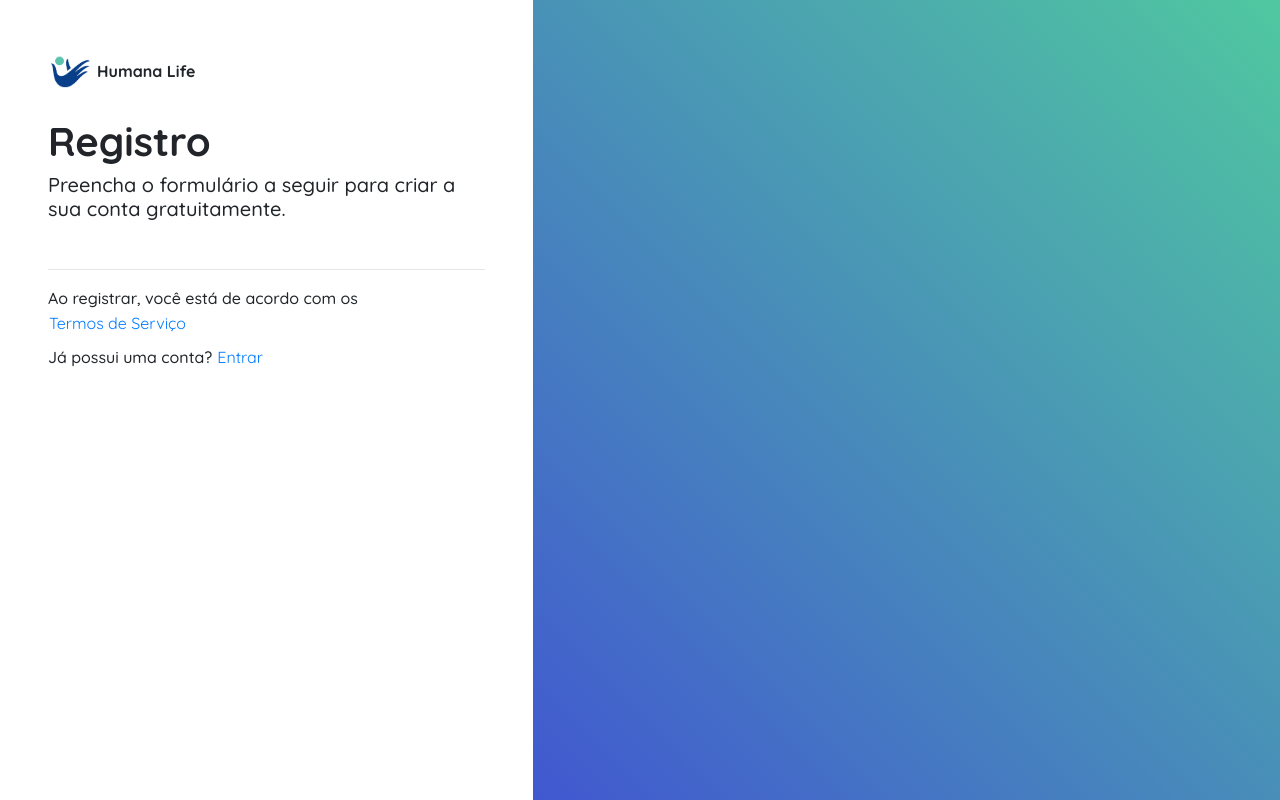
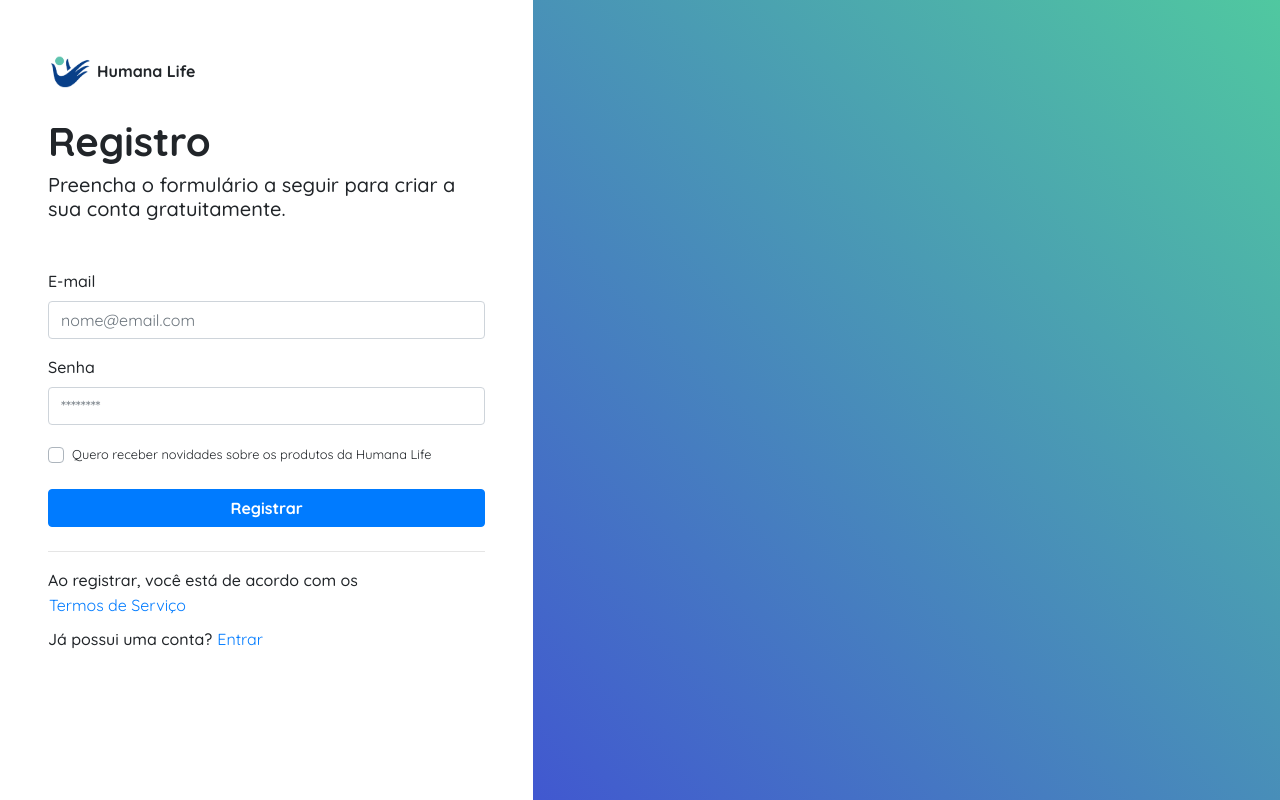
Before and after one commit to gugarosa/react_boilerplate, a React (Create React App) app: page /register in a window 1280 px wide. Built offline with nearby package versions, Linux system fonts and the light colour scheme; what @fortawesome/pro-regular-svg-icons would draw is missing.

Commit message:
Finishing up Landing components.

```diff
--- a/src/components/auth/LandingForm.js
+++ b/src/components/auth/LandingForm.js
@@ -15,6 +15,8 @@ export const LandingForm = ({ form }) => {
         <form className="mb-4" onSubmit={handleSubmit(onSubmit)}>
             {form.input.map((item) => (
                 <div className="form-group" key={item.name}>
+                    {item.type !== "checkbox" ? (
+                        <>
                             <label className="font-weight-l-bold">{item.label}</label>
                             <input
                                 className="form-control"
@@ -23,6 +25,21 @@ export const LandingForm = ({ form }) => {
                                 placeholder={item.placeholder}
                                 ref={register}
                             />
+                        </>
+                    ) : (
+                        <div className="custom-control custom-checkbox">
+                            <input
+                                className="custom-control-input"
+                                name={item.name}
+                                type="checkbox"
+                                id={item.name}
+                                ref={register}
+                            />
+                            <label className="custom-control-label" htmlFor={item.name}>
+                                <small>{item.label}</small>
+                            </label>
+                        </div>
+                    )}
                 </div>
             ))}
             <button
--- a/src/views/auth/ForgotPassword.js
+++ b/src/views/auth/ForgotPassword.js
@@ -1,5 +1,4 @@
 import React from "react";
-import { useForm } from "react-hook-form";
 
 import { Landing } from "../../components/auth/Landing";
 
@@ -10,64 +9,29 @@ export const ForgotPassword = () => {
             "Preencha com os dados utilizados no cadastro e lhe enviaremos um e-mail para resetar a senha.",
     };
 
+    const form = {
+        input: [
+            {
+                label: "E-mail",
+                name: "email",
+                type: "email",
+                placeholder: "nome@email.com",
+            },
+        ],
+        button: {
+            function: () => {},
+            icon: "unlock",
+            text: "Resetar Senha",
+        },
+    };
+
     const footer = [
         {
             text: "Voltar para a",
             link: "página inicial",
             linkUrl: "/login",
-            function: null,
         },
     ];
 
-    const { register, handleSubmit } = useForm();
-
-    const onSubmit = (data) => {
-        console.log(data);
-    };
-
-    return (
-        <Landing header={header} footer={footer}></Landing>
-        // <div className="container-fluid">
-        //     <div className="row auth">
-        //         <div className="col-md-6 col-xl-5 p-4 p-md-5 auth-main">
-        //             <div className="row no-gutters align-items-center mb-4 auth-main__header">
-        //                 <img className="mr-1" src={logo} alt="Humana Life" />
-        //                 <span className="font-weight-bold">Humana Life</span>
-        //             </div>
-        //             <div className="mb-5">
-        //                 <h1 className="font-weight-bold">Resetar senha</h1>
-        //                 <h5>
-        //                     Preencha com os dados utilizados no cadastro e lhe enviaremos um e-mail
-        //                     para resetar a senha.
-        //                 </h5>
-        //             </div>
-        //             <form className="mb-4" onSubmit={handleSubmit(onSubmit)}>
-        //                 <div className="form-group">
-        //                     <label className="font-weight-l-bold">E-mail</label>
-        //                     <input
-        //                         className="form-control"
-        //                         name="email"
-        //                         type="email"
-        //                         placeholder="nome@email.com"
-        //                         ref={register}
-        //                     />
-        //                 </div>
-        //                 <button className="btn btn-primary btn-block font-weight-bold">
-        //                     <FontAwesomeIcon icon={["far", "unlock"]} /> Resetar Senha
-        //                 </button>
-        //             </form>
-        //             <hr></hr>
-        //             <div className="mt-auto">
-        //                 <div>
-        //                     <span className="mr-1 font-weight-l-bold">Voltar para a</span>
-        //                     <Link to={"/login"} className="btn btn-link align-baseline p-0">
-        //                         página inicial
-        //                     </Link>
-        //                 </div>
-        //             </div>
-        //         </div>
-        //         <div className="col-md-6 col-xl-7 d-none d-md-block auth-alt"></div>
-        //     </div>
-        // </div>
-    );
+    return <Landing header={header} form={form} footer={footer} />;
 };
--- a/src/views/auth/Login.js
+++ b/src/views/auth/Login.js
@@ -38,13 +38,11 @@ export const Login = () => {
             text: null,
             link: "Esqueci a senha",
             linkUrl: "/forgot-password",
-            function: null,
         },
         {
             text: "Não possui uma conta?",
             link: "Registrar",
             linkUrl: "/register",
-            function: null,
         },
     ];
 
--- a/src/views/auth/NotFound.js
+++ b/src/views/auth/NotFound.js
@@ -13,9 +13,8 @@ export const NotFound = ({ history }) => {
     const footer = [
         {
             text: "Voltar para a",
-            link: "página anterior",
-            linkUrl: null,
-            function: history.goBack,
+            link: "página principal",
+            linkUrl: "/dashboard",
         },
     ];
 
--- a/src/views/auth/Register.js
+++ b/src/views/auth/Register.js
@@ -1,5 +1,4 @@
 import React from "react";
-import { useForm } from "react-hook-form";
 
 import { Landing } from "../../components/auth/Landing";
 
@@ -9,101 +8,45 @@ export const Register = () => {
         subtitle: "Preencha o formulário a seguir para criar a sua conta gratuitamente.",
     };
 
+    const form = {
+        input: [
+            {
+                label: "E-mail",
+                name: "email",
+                type: "email",
+                placeholder: "nome@email.com",
+            },
+            {
+                label: "Senha",
+                name: "password",
+                type: "password",
+                placeholder: "********",
+            },
+            {
+                label: "Quero receber novidades sobre os produtos da Humana Life",
+                name: "news",
+                type: "checkbox",
+            },
+        ],
+        button: {
+            function: () => {},
+            icon: "check",
+            text: "Registrar",
+        },
+    };
+
     const footer = [
         {
             text: "Ao registrar, você está de acordo com os",
             link: "Termos de Serviço",
             linkUrl: "/login",
-            function: null,
         },
         {
             text: "Já possui uma conta?",
             link: "Entrar",
             linkUrl: "/login",
-            function: null,
         },
     ];
 
-    const { register, handleSubmit } = useForm();
-
-    const onSubmit = (data) => {
-        console.log(data);
-    };
-
-    return (
-        <Landing header={header} footer={footer} />
-        // <div className="container-fluid">
-        //     <div className="row auth">
-        //         <div className="col-md-6 col-xl-5 p-4 p-md-5 auth-main">
-        //             <div className="row no-gutters align-items-center mb-4 auth-main__header">
-        //                 <img className="mr-1" src={logo} alt="Humana Life" />
-        //                 <span className="font-weight-bold">Humana Life</span>
-        //             </div>
-        //             <div className="mb-5">
-        //                 <h1 className="font-weight-bold">Registro</h1>
-        //                 <h5>
-        //                     Preencha o formulário a seguir para criar a sua conta gratuitamente.
-        //                 </h5>
-        //             </div>
-        //             <form className="mb-4" onSubmit={handleSubmit(onSubmit)}>
-        //                 <div className="form-group">
-        //                     <label className="font-weight-l-bold">E-mail</label>
-        //                     <input
-        //                         className="form-control"
-        //                         name="email"
-        //                         type="email"
-        //                         placeholder="nome@email.com"
-        //                         ref={register}
-        //                     />
-        //                 </div>
-        //                 <div className="form-group">
-        //                     <label className="font-weight-l-bold">Senha</label>
-        //                     <input
-        //                         className="form-control"
-        //                         name="password"
-        //                         type="password"
-        //                         placeholder="********"
-        //                         ref={register}
-        //                     />
-        //                 </div>
-        //                 <div className="form-group mb-4">
-        //                     <div className="custom-control custom-checkbox">
-        //                         <input
-        //                             className="custom-control-input"
-        //                             name="receiveNews"
-        //                             type="checkbox"
-        //                             id="news"
-        //                             ref={register}
-        //                         />
-        //                         <label className="custom-control-label" htmlFor="news">
-        //                             <small>
-        //                                 Quero receber novidades sobre os produtos da Humana Life
-        //                             </small>
-        //                         </label>
-        //                     </div>
-        //                 </div>
-        //                 <button className="btn btn-primary btn-block font-weight-bold">
-        //                     <FontAwesomeIcon icon={["far", "check"]} /> Registrar
-        //                 </button>
-        //             </form>
-        //             <hr></hr>
-        //             <div className="mt-auto">
-        //                 <div className="mb-2">
-        //                     <span className="mr-1">Ao registrar, você está de acordo com os</span>
-        //                     <Link to={"/login"} className="btn btn-link align-baseline p-0">
-        //                         Termos de Serviço
-        //                     </Link>
-        //                 </div>
-        //                 <div>
-        //                     <span className="mr-1 font-weight-l-bold">Já possui uma conta?</span>
-        //                     <Link to={"/login"} className="btn btn-link align-baseline p-0">
-        //                         Entrar
-        //                     </Link>
-        //                 </div>
-        //             </div>
-        //         </div>
-        //         <div className="col-md-6 col-xl-7 d-none d-md-block auth-alt"></div>
-        //     </div>
-        // </div>
-    );
+    return <Landing header={header} form={form} footer={footer} />;
 };
```
Also changed, not shown: src/components/auth/Landing.js (+3 -15 lines). Lines whose indentation alone changed are shown as unchanged.
